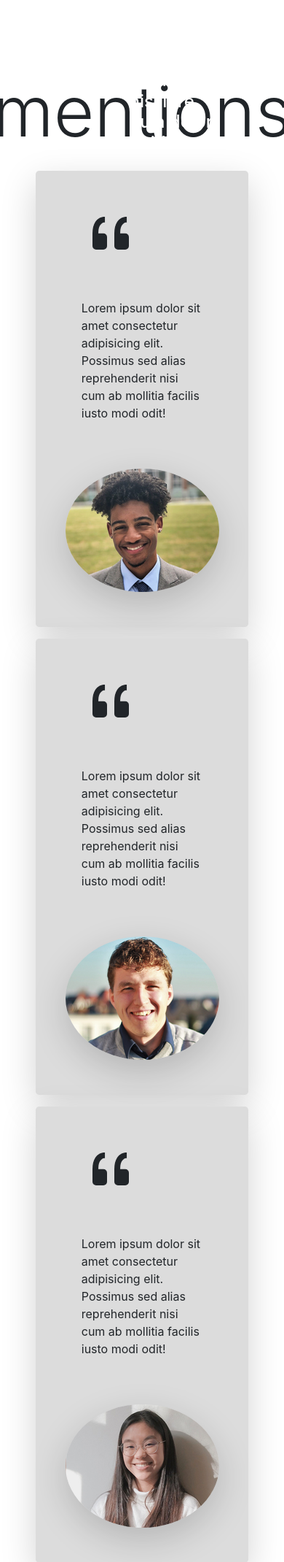
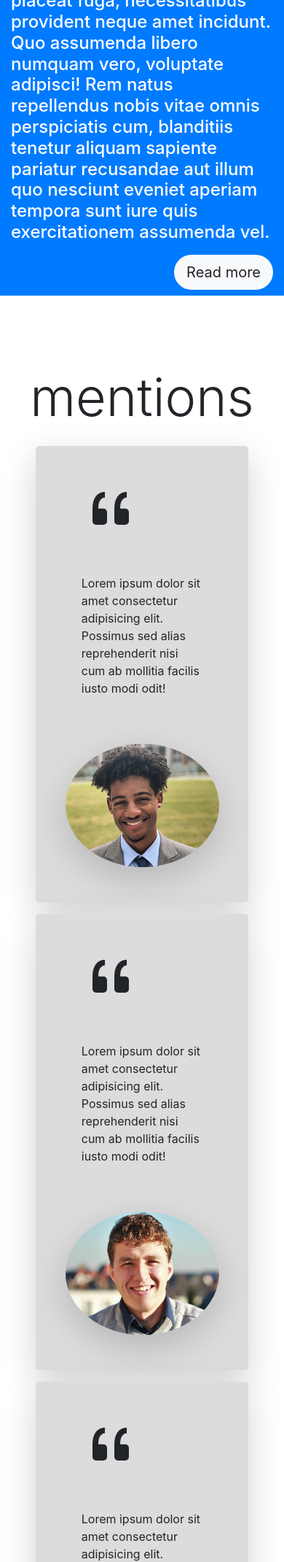
Before and after one commit to valentinoarballo/tuxchange-bootstrap, a Flask app: page / in a window 390 px wide; the page is wider, and only the part inside the window is pictured. Shown: the part 3172-5312 px from the top of that part at 73% size. Run offline with Flask 3, Linux system fonts and the light colour scheme; some libraries are stand-ins or nearby versions.

Commit message:
now the index, programs and inscription pages are responsive and must be working properly in all kind of screens

```diff
--- a/templates/index.html
+++ b/templates/index.html
@@ -17,15 +17,15 @@
     </div>
 
     <div class="d-flex justify-content-center align-items-center p-5 h-75">
-        <p class=" display-3 text-white">Making unforgettable memories while studying</p> <!-- el colmo -->
+        <p class=" display-4 text-white">Making unforgettable memories while studying</p> <!-- el colmo -->
     </div>
 </div>
 <!-- cartelera -->
 
 <!-- seccion de programas -->
-<div class="row mr-0 ml-0 d-flex justify-content-between align-items-center align-content-center h-700">
+<div class="row mr-0 ml-0 d-flex justify-content-between align-items-center align-content-center">
 
-    <div class="col-5 ml-sm-2 ml-md-3 ml-lg-5 h-100 text-center align-content-center">
+    <div class="col-xl-5 col-lg-6 m-md-0 ml-xl-5 text-center align-content-center">
         <div class="row mr-0 ml-0 align-content-center h-100">
             <p class="col-12 display-3 mt-3 border-bottom border-secondary">Check out our programs</p>
             <p class="col-12 h3 text-center mt-md-5">Check out our various exchange programs designed to suit your
@@ -33,14 +33,14 @@
         </div>
     </div>
 
-    <div class="col-5 bg-primary text-white m-xl-5 gm-lg-4 m-md-3 m-sm-0 pb-sm-5 pb-4 pt-5">
+    <div class="col-xl-5 col-lg-6 bg-primary text-white m-xl-5 m-lg-0 m-md-0 m-sm-0 pb-sm-5 pb-4 pt-5">
         <ul>
             <li class="h4 my-lg-5 my-md-3">program for software development students</li>
             <li class="h4 my-lg-5 my-md-3">program for tourism and hostelry students</li>
             <li class="h4 my-lg-5 my-md-3">program for electrical engineering students</li>
             <li class="h4 my-lg-5 my-md-3">program for medicine students</li>
         </ul>
-        <a href="/programs" class="btn btn-lg bg-light w-50 rounded-pill float-right">Read more</a>
+        <a href="/programs" class="btn btn-lg bg-light rounded-pill float-right py-1 px-2">Read more</a>
     </div>
 
 </div>
@@ -48,7 +48,7 @@
 
 <!-- carousel -->
 <div class="d-flex justify-content-center text-center mt-5">
-    <p class="display-3">Most popular destinations</p> <!-- titulo carousel -->
+    <p class="display-3">Popular destinies</p> <!-- titulo carousel -->
 </div>
 <div class="text-white mb-5">
     <div id="MyCarousel" class="carousel slide" data-ride="carousel">
@@ -60,7 +60,7 @@
                     <div class="background-fixed carousel-item active h-700 bg-blend-mode"
                         style="background-image:url('{{imagenes[country.id-1]}}');">
                         <div class="container">
-                            <p class="display-1">{{ country.name }}</p>
+                            <p class="display-3">{{ country.name }}</p>
                             <p class="h3 my-3">{{ country.brief_description}}</p>
                             <a href="#" class="btn btn-lg btn-primary rounded-pill">Read more</a>
                         </div>
@@ -69,7 +69,7 @@
                     <div class="background-fixed carousel-item h-700 bg-blend-mode"
                         style="background-image: url('{{imagenes[country.id-1]}}');">
                         <div class="container">
-                            <p class="display-1">{{ country.name }}</p>
+                            <p class="display-3">{{ country.name }}</p>
                             <p class="h3 my-3">{{ country.brief_description}}</p>
                             <a href="#" class="btn btn-lg btn-primary rounded-pill">Read more</a>
                         </div>
@@ -90,19 +90,19 @@
 <!-- carousel -->
 
 <!-- acerca de nosotros -->
-<div class="bg-primary mb-5 h-700">
+<div class="bg-primary mb-5">
     <div class="row mr-0 ml-0 h-100">
-        <div class="col-5 m-lg-4 m-md-3 m-sm-0 background-fixed" id="about-us"></div>  <!-- m-lg-4 m-md-3 m-sm-0 son los breakpoints -->
-        <div class="col-5 m-lg-4 m-md-3 h-75 text-white">
+        <div class="col-xl-5 col-md-0 m-lg-4 m-md-3 m-sm-0 background-fixed" id="about-us"></div>  <!-- m-lg-4 m-md-3 m-sm-0 son los breakpoints -->
+        <div class="col-xl-5 col-md-10 m-lg-4 m-md-3 h-75 text-white">
             <p class="display-1 mb-5">about us</p>
-            <p class="h4 mb-5">Lorem ipsum dolor sit amet consectetur adipisicing elit. Odit fugiat aliquam cum, dolorem
+            <p class="h4 mb-2">Lorem ipsum dolor sit amet consectetur adipisicing elit. Odit fugiat aliquam cum, dolorem
                 itaque sequi ad illo ratione officiis alias, corporis voluptatibus recusandae nisi iure, quia dolor
                 quidem. Assumenda fugit labore animi omnis earum. Deserunt laudantium non quae veniam eveniet accusamus
                 explicabo minus numquam vitae dolorem placeat fuga, necessitatibus provident neque amet incidunt. Quo
                 assumenda libero numquam vero, voluptate adipisci! Rem natus repellendus nobis vitae omnis perspiciatis
                 cum, blanditiis tenetur aliquam sapiente pariatur recusandae aut illum quo nesciunt eveniet aperiam
                 tempora sunt iure quis exercitationem assumenda vel.</p>
-            <a href="#" class="rounded-pill bg-light btn btn-lg float-right mt-5">Read more</a>
+            <a href="#" class="rounded-pill bg-light btn btn-lg float-right my-2">Read more</a>
         </div>
     </div>
 </div>
@@ -110,7 +110,7 @@
 
 <!-- menciones -->
 <div class="d-flex justify-content-center align-items-center">
-    <p class="display-1 mt-5"> mentions</p>
+    <p class="display-3 mt-5"> mentions</p>
 </div>
 
 <div class="row mr-0 ml-0 justify-content-center">
--- a/templates/inscriptions.html
+++ b/templates/inscriptions.html
@@ -7,8 +7,8 @@
 
 {% block body %}
 
-<section class="h-100 h-custom bg-fixed" style="background-image: url('{{imagenes[0]}}');">
-    <div class="row d-flex justify-content-center align-items-center h-100 ">
+<section class="bg-fixed" style="background-image: url('{{imagenes[0]}}');">
+    <div class="row d-flex justify-content-center align-items-center">
         <div class="col-lg-8 col-xl-6 ">
             <div class="card rounded-lg bg-primary text-white">
                 <div class="card-body p-4 p-md-5">
@@ -30,6 +30,7 @@
                                 </div>
 
                             </div>
+
                             <div class="col-md-6 mb-4">
                                 <div class="form-group">
                                     <select class="form-control" id="genero">
```
Also changed, not shown: templates/programs.html (+5 -5 lines).
